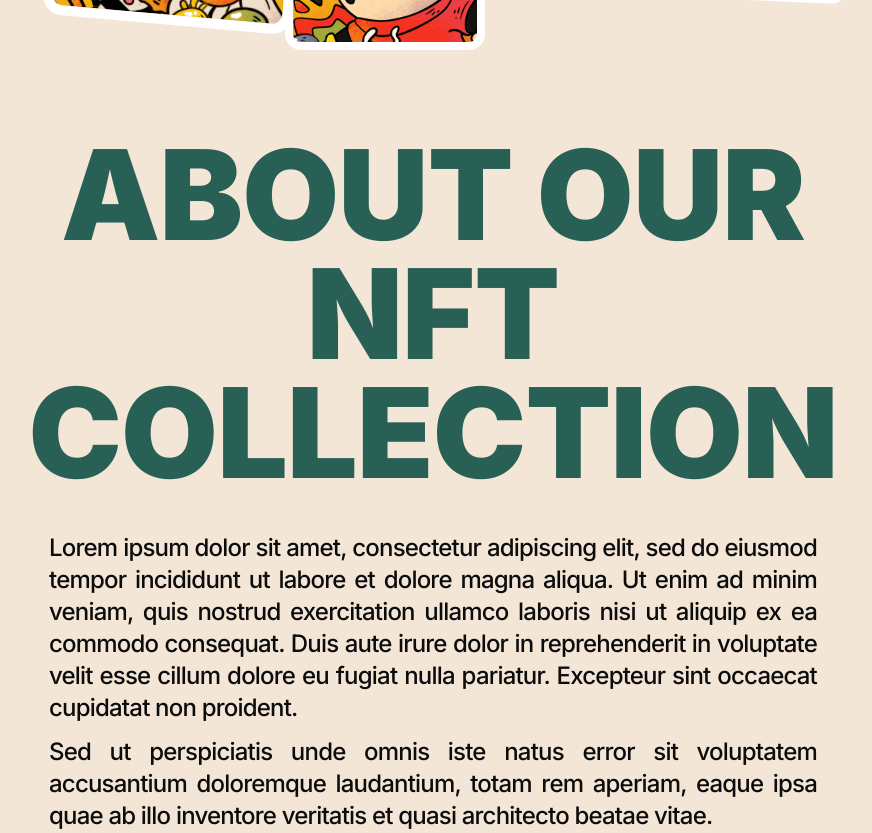
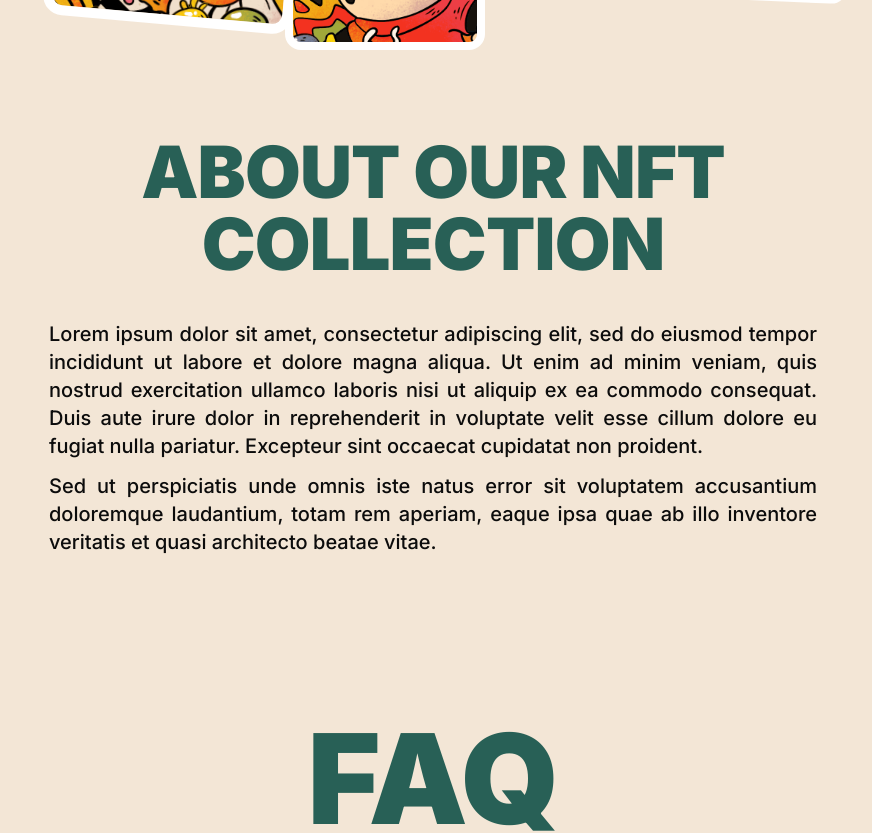
Before and after one commit to mbozhik/killa, a Next.js app: page / in a window 1280 px wide. Shown: the part 1120-1953 px from the top of the page, without its empty margins (207-1079 px from the left). Built offline with nearby package versions, Linux system fonts and the light colour scheme.

Commit message:
adaptive `About` block

```diff
--- a/src/components/index/About.tsx
+++ b/src/components/index/About.tsx
@@ -7,12 +7,12 @@ import AboutGridImage4 from '../../assets/about/4.png'
 
 export default function About() {
   const aboutContent = {
-    imagesStyles: 'w-[25vh] rounded-2xl border-8 border-white bg-custom-f3 hover:rotate-[0deg] hover:scale-125 duration-300',
+    imagesStyles: 'w-[25vh] sm:w-[22.5vh] rounded-2xl border-8 sm:border-2 border-white bg-custom-f3 hover:rotate-[0deg] hover:scale-125 duration-300 sm:scale-100 sm:translate-x-0 sm:rotate-0',
     images: [
       {image: AboutGridImage1, styles: 'scale-125 rotate-[5deg]'},
       {image: AboutGridImage2, styles: 'translate-y-1/4'},
-      {image: AboutGridImage3, styles: 'scale-125 rotate-[-10deg] -translate-y-1/4 -translate-x-1/6'},
-      {image: AboutGridImage4, styles: '-translate-x-1/4  rotate-[2.5deg]'},
+      {image: AboutGridImage3, styles: 'scale-125 rotate-[-10deg] -translate-y-1/4 -translate-x-1/6 sm:translate-y-0'},
+      {image: AboutGridImage4, styles: '-translate-x-1/4  rotate-[2.5deg] sm:translate-y-1/4'},
     ],
     text: {
       title: 'ABOUT OUR NFT COLLECTION',
@@ -21,17 +21,17 @@ export default function About() {
   }
 
   return (
-    <section id="about" data-section="about-us-main" className="grid w-screen mt-[15vh] h-auto place-items-center">
+    <section id="about" data-section="about-us-main" className="grid w-screen mt-[15vh] sm:mt-[7vh] h-auto place-items-center">
       <div className="flex flex-col justify-center gap-10">
-        <div className="flex gap-2 mx-auto pl-28">
+        <div className="flex gap-2 mx-auto sm:gap-3 pl-28 sm:pl-0 sm:flex-wrap sm:justify-center">
           {aboutContent.images.map((imageData, index) => (
             <Image key={index} src={imageData.image} className={`${aboutContent.imagesStyles} ${imageData.styles}`} alt={`Image ${index + 1}`} />
           ))}
         </div>
 
-        <h1 className="mt-24 text-[125px] w-[70%] mx-auto leading-[0.95] font-black text-center text-custom-primary">{aboutContent.text.title}</h1>
+        <h1 className="mt-24 sm:mt-10 text-9xl xl:text-7xl sm:text-4xl w-[70%] sm:w-full sm:text-left sm:ml-5 mx-auto leading-[0.95] font-black text-center text-custom-primary">{aboutContent.text.title}</h1>
 
-        <div className="w-[60%] font-medium mx-auto space-y-3 text-2xl text-justify">
+        <div className="w-[60%] sm:w-[85%] sm:text-left sm:-mt-5 sm:ml-5 font-medium mx-auto space-y-3 sm:space-y-5 text-2xl xl:text-xl sm:text-lg xl:tracking-normal text-justify">
           {aboutContent.text.description.map((paragraph, index) => (
             <p key={index}>{paragraph}</p>
           ))}
```
